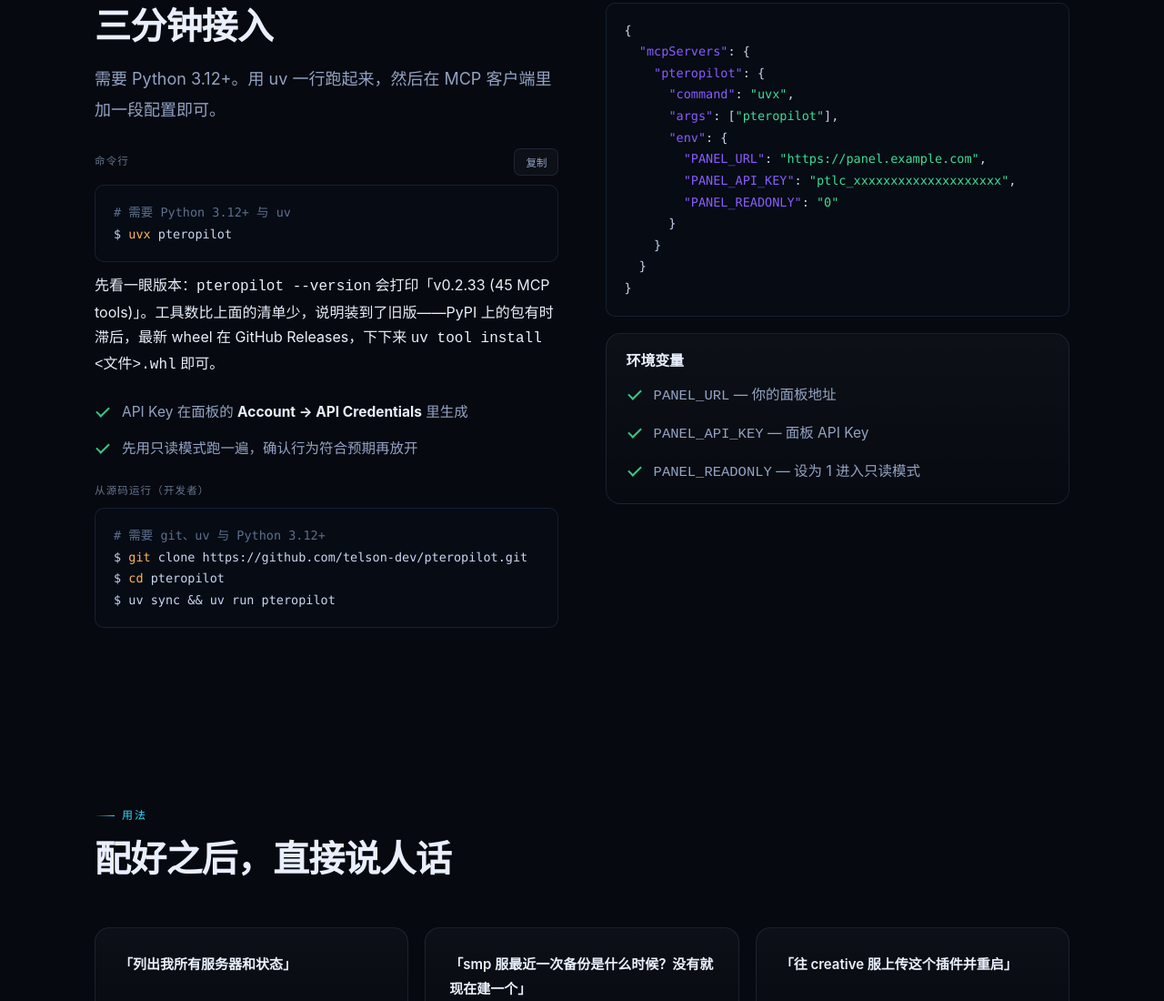
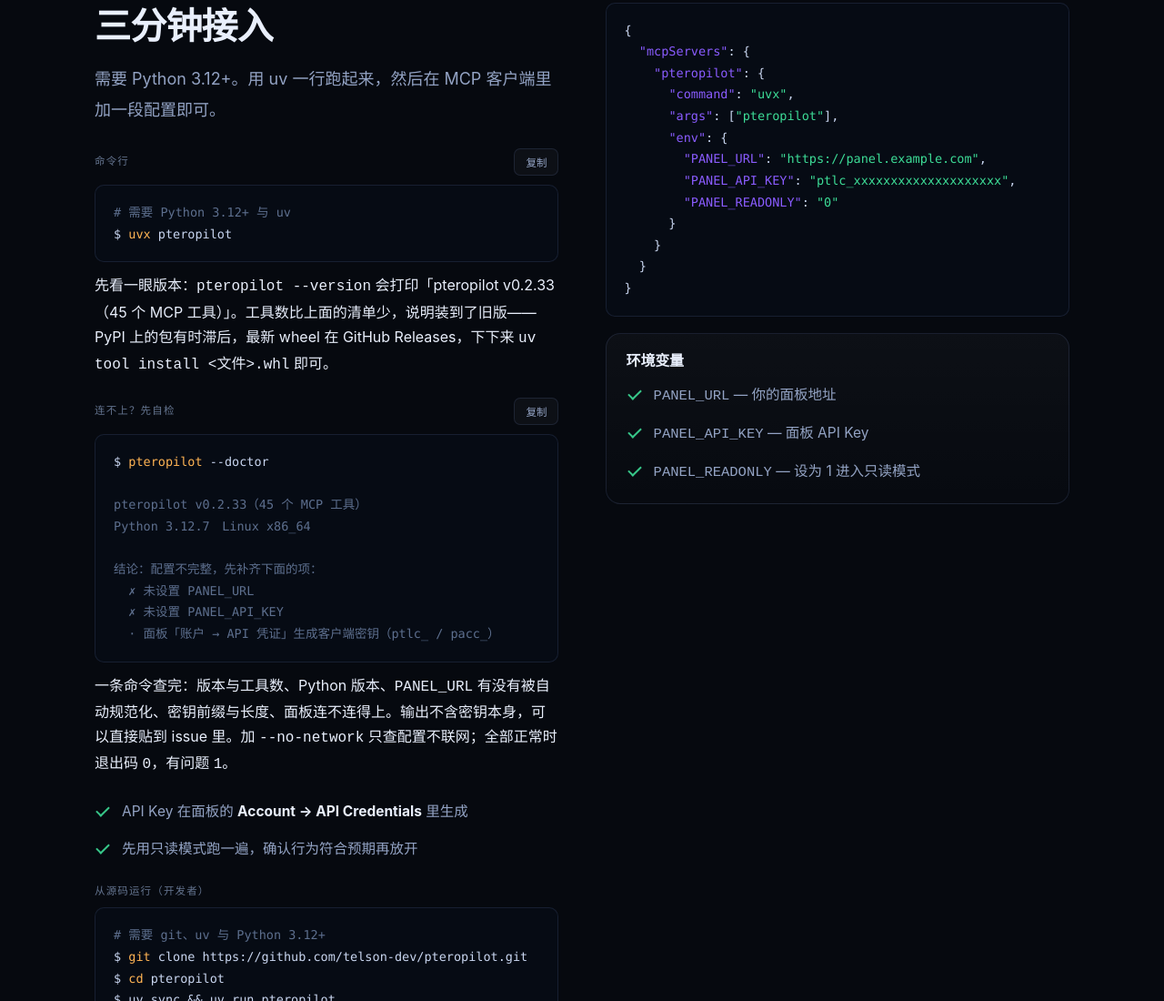
Before and after one commit to telson-dev/telson.dev, a plain HTML site: page pteropilot.html in a window 1280 px wide. Shown: the part 3497-4597 px from the top of the page at 91% size. Drawn offline with Linux system fonts and the light colour scheme; no server answers.

Commit message:
feat(site): 补 --doctor 自检说明，并修正 --version 的错误引文
两个问题：

1) **--version 的引文是错的**。页面写「会打印 v0.2.33 (45 MCP tools)」，
   实际输出是 pteropilot v0.2.33（45 个 MCP 工具）——有 pteropilot
   前缀，括号是全角，措辞也不同。照着页面核对的人只会以为输出不对。

2) **--doctor 这个功能在站点上完全没提**。它正好是「装错版本 / 配错环境」
   的解药：一条命令查出版本与工具数、Python 版本、PANEL_URL 有没有被
   自动规范化、密钥前缀与长度、面板连不连得上，输出不含密钥本身（可以
   直接贴到 issue）。

现在 CLI 小节里：
- 保留版本自检，引文改成真实输出
- 新增「连不上？先自检」代码块，贴的是真跑出来的输出
- 说明里写了 --no-network 与退出码语义（0 正常 / 1 有问题）

三语齐全，data-zh / data-zh-tw / data-en 各 109 条。

(pushed via GitHub API: github.com:443 unreachable from this host)

```diff
--- a/pteropilot.html
+++ b/pteropilot.html
@@ -276,10 +276,31 @@
 <span class="prompt">$</span> <span class="n">uvx</span> pteropilot</pre>
 
           <p class="hint" style="margin-top:12px"
-             data-zh='先看一眼版本：<code>pteropilot --version</code> 会打印「v0.2.33 (45 MCP tools)」。工具数比上面的清单少，说明装到了旧版——PyPI 上的包有时滞后，最新 wheel 在 <a class="textlink" href="https://github.com/telson-dev/pteropilot/releases/latest" target="_blank" rel="noopener">GitHub Releases</a>，下下来 <code>uv tool install &lt;文件&gt;.whl</code> 即可。'
-             data-zh-tw='先看一眼版本：<code>pteropilot --version</code> 會印出「v0.2.33 (45 MCP tools)」。工具數比上面的清單少，說明裝到了舊版——PyPI 上的套件有時滯後，最新 wheel 在 <a class="textlink" href="https://github.com/telson-dev/pteropilot/releases/latest" target="_blank" rel="noopener">GitHub Releases</a>，下下來 <code>uv tool install &lt;檔案&gt;.whl</code> 即可。'
-             data-en='Check the version first: <code>pteropilot --version</code> prints "v0.2.33 (45 MCP tools)". Fewer tools than listed above means an old build — PyPI can lag behind, and the newest wheel lives in <a class="textlink" href="https://github.com/telson-dev/pteropilot/releases/latest" target="_blank" rel="noopener">GitHub Releases</a>; download it and run <code>uv tool install &lt;file&gt;.whl</code>.'>
-            先看一眼版本：<code>pteropilot --version</code> 会打印「v0.2.33 (45 MCP tools)」。工具数比上面的清单少，说明装到了旧版——PyPI 上的包有时滞后，最新 wheel 在 GitHub Releases，下下来 <code>uv tool install &lt;文件&gt;.whl</code> 即可。
+             data-zh='先看一眼版本：<code>pteropilot --version</code> 会打印「pteropilot v0.2.33（45 个 MCP 工具）」。工具数比上面的清单少，说明装到了旧版——PyPI 上的包有时滞后，最新 wheel 在 <a class="textlink" href="https://github.com/telson-dev/pteropilot/releases/latest" target="_blank" rel="noopener">GitHub Releases</a>，下下来 <code>uv tool install &lt;文件&gt;.whl</code> 即可。'
+             data-zh-tw='先看一眼版本：<code>pteropilot --version</code> 會印出「pteropilot v0.2.33（45 個 MCP 工具）」。工具數比上面的清單少，說明裝到了舊版——PyPI 上的套件有時滯後，最新 wheel 在 <a class="textlink" href="https://github.com/telson-dev/pteropilot/releases/latest" target="_blank" rel="noopener">GitHub Releases</a>，下下來 <code>uv tool install &lt;檔案&gt;.whl</code> 即可。'
+             data-en='Check the version first: <code>pteropilot --version</code> prints "pteropilot v0.2.33（45 個 MCP 工具）". Fewer tools than listed above means an old build — PyPI can lag behind, and the newest wheel lives in <a class="textlink" href="https://github.com/telson-dev/pteropilot/releases/latest" target="_blank" rel="noopener">GitHub Releases</a>; download it and run <code>uv tool install &lt;file&gt;.whl</code>.'>
+            先看一眼版本：<code>pteropilot --version</code> 会打印「pteropilot v0.2.33（45 个 MCP 工具）」。工具数比上面的清单少，说明装到了旧版——PyPI 上的包有时滞后，最新 wheel 在 GitHub Releases，下下来 <code>uv tool install &lt;文件&gt;.whl</code> 即可。
+          </p>
+
+          <div class="code__head" style="margin-top:22px">
+            <span class="code__label" data-zh="连不上？先自检" data-zh-tw="連不上？先自檢" data-en="NOT CONNECTING? RUN A SELF-CHECK">连不上？先自检</span>
+            <button class="copy" type="button" data-copy="pteropilot --doctor" data-zh="复制" data-zh-tw="複製" data-en="Copy">复制</button>
+          </div>
+          <pre class="code"><span class="prompt">$</span> <span class="n">pteropilot</span> --doctor
+
+<span class="c">pteropilot v0.2.33（45 个 MCP 工具）</span>
+<span class="c">Python 3.12.7　Linux x86_64</span>
+
+<span class="c">结论：配置不完整，先补齐下面的项：</span>
+<span class="c">  ✗ 未设置 PANEL_URL</span>
+<span class="c">  ✗ 未设置 PANEL_API_KEY</span>
+<span class="c">  · 面板「账户 → API 凭证」生成客户端密钥（ptlc_ / pacc_）</span></pre>
+
+          <p class="hint" style="margin-top:12px"
+             data-zh='一条命令查完：版本与工具数、Python 版本、<code>PANEL_URL</code> 有没有被自动规范化、密钥前缀与长度、面板连不连得上。输出不含密钥本身，可以直接贴到 issue 里。加 <code>--no-network</code> 只查配置不联网；全部正常时退出码 <code>0</code>，有问题 <code>1</code>。'
+             data-zh-tw='一條命令查完：版本與工具數、Python 版本、<code>PANEL_URL</code> 有沒有被自動規範化、金鑰前綴與長度、面板連不連得上。輸出不含金鑰本身，可以直接貼到 issue 裡。加 <code>--no-network</code> 只查設定不連網；全部正常時退出碼 <code>0</code>，有問題 <code>1</code>。'
+             data-en='One command checks it all: version and tool count, Python version, whether <code>PANEL_URL</code> was auto-normalized, the key prefix and length, and whether the panel is reachable. It never prints the key itself, so you can paste the output straight into an issue. Add <code>--no-network</code> to skip the connectivity check; exit code <code>0</code> when everything is fine, <code>1</code> otherwise.'>
+            一条命令查完：版本与工具数、Python 版本、<code>PANEL_URL</code> 有没有被自动规范化、密钥前缀与长度、面板连不连得上。输出不含密钥本身，可以直接贴到 issue 里。加 <code>--no-network</code> 只查配置不联网；全部正常时退出码 <code>0</code>，有问题 <code>1</code>。
           </p>
 
           <ul class="ticks" style="margin-top:24px">
```
